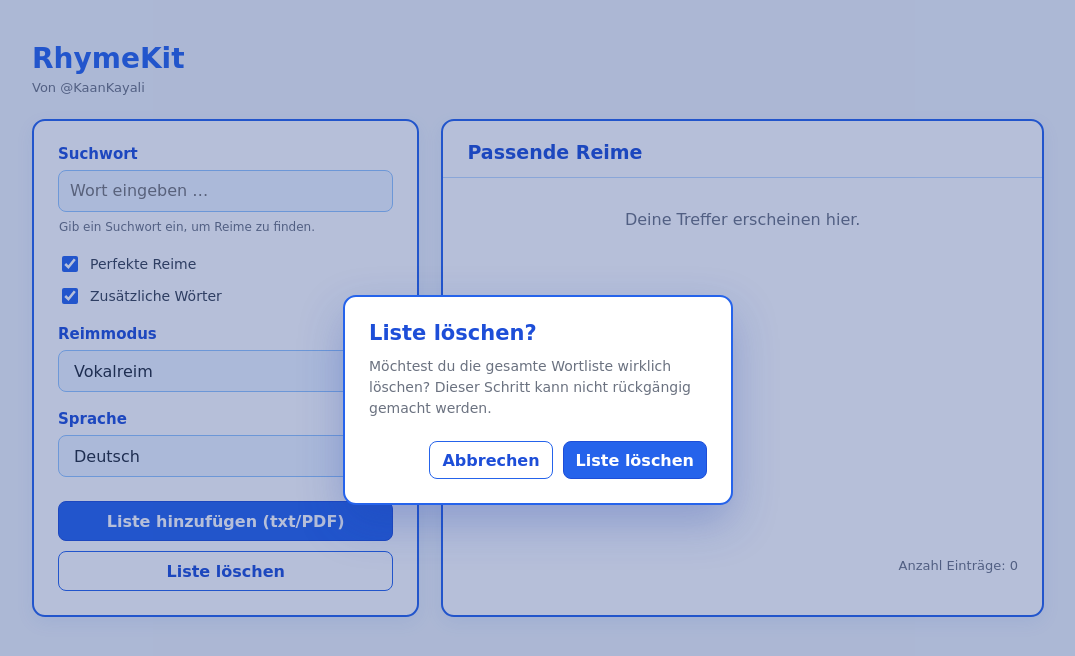
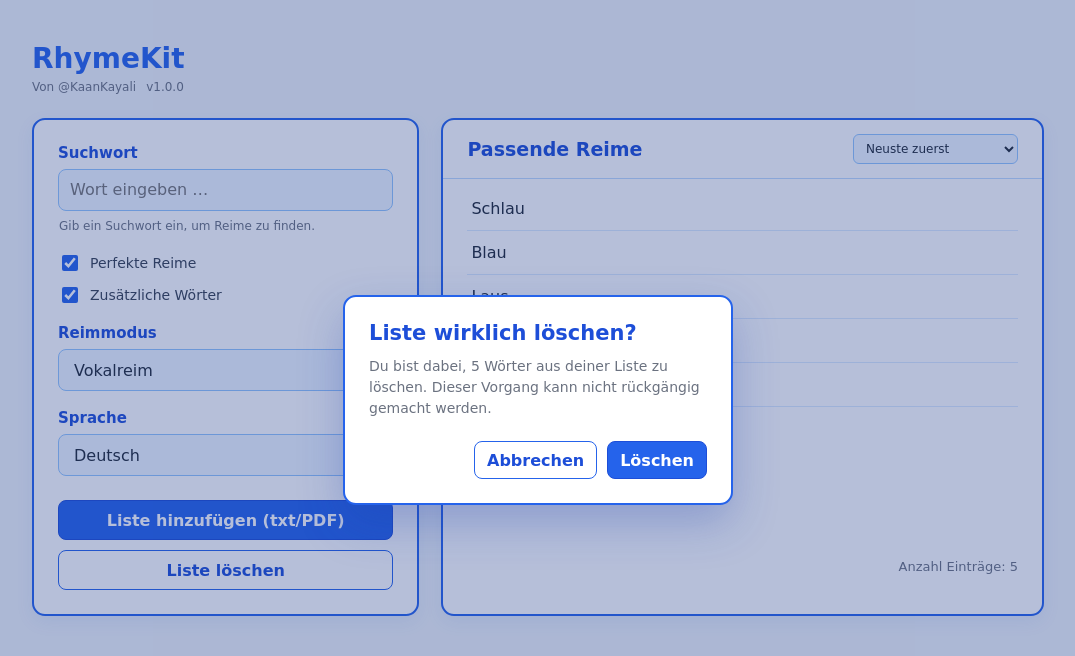
Before and after one commit to KaanKayali/RhymeKit, a React (Vite) app: page / in a window 1280 px wide. Both pictures are taken after a click on the button "Liste löschen". Shown: the top 656 px of the page, without its empty margins (102-1177 px from the left). Built offline with nearby package versions, Linux system fonts and the light colour scheme.

Commit message:
Add list sorting machanism and new rhyme method and mulitple file selection

```diff
--- a/src/App.jsx
+++ b/src/App.jsx
@@ -1,4 +1,4 @@
-import { useMemo, useState } from 'react'
+import { useEffect, useMemo, useState } from 'react'
 import Header from './components/Header'
 import LeftPanel from './components/LeftPanel'
 import RightPanel from './components/RightPanel'
@@ -9,9 +9,29 @@ export default function App() {
   const [searchTerm, setSearchTerm] = useState('')
   const [rhymeType, setRhymeType] = useState('vowel')
   const [language, setLanguage] = useState('de')
-  const [wordList, setWordList] = useState(DEFAULT_WORD_LIST)
+  const [wordList, setWordList] = useState(() => {
+    try {
+      const savedList = window.localStorage.getItem('rhymekit_word_list')
+      const parsedList = savedList ? JSON.parse(savedList) : null
+      return Array.isArray(parsedList) ? parsedList : DEFAULT_WORD_LIST
+    } catch {
+      return DEFAULT_WORD_LIST
+    }
+  })
   const [settings, setSettings] = useState({ perfectRhymes: true, additionalWords: true })
   const debouncedSearchTerm = useVowelDebounce(searchTerm)
+
+  useEffect(() => {
+    try {
+      if (wordList.length) {
+        window.localStorage.setItem('rhymekit_word_list', JSON.stringify(wordList))
+      } else {
+        window.localStorage.removeItem('rhymekit_word_list')
+      }
+    } catch {
+      // The app remains usable when browser storage is unavailable.
+    }
+  }, [wordList])
 
   const results = useMemo(
     () => findRhymes({ searchTerm: debouncedSearchTerm, rhymeType, language, wordList }),
--- a/src/components/Header.jsx
+++ b/src/components/Header.jsx
@@ -1,8 +1,13 @@
+const APP_VERSION = 'v1.0.0'
+
 export default function Header() {
   return (
     <header className="app-header">
       <h1>RhymeKit</h1>
-      <p>Von @KaanKayali</p>
+      <div className="header-meta">
+        <span>Von @KaanKayali</span>
+        <span>{APP_VERSION}</span>
+      </div>
     </header>
   )
 }
--- a/src/components/LeftPanel.jsx
+++ b/src/components/LeftPanel.jsx
@@ -38,7 +38,7 @@ export default function LeftPanel({
     reader.readAsText(file)
   })
 
-  const readPdfFile = async (file, setProgress) => {
+  const readPdfFile = async (file, onPageProgress) => {
     const fileBuffer = await file.arrayBuffer()
     const pdf = await getDocument({ data: new Uint8Array(fileBuffer) }).promise
     const pages = []
@@ -47,31 +47,45 @@ export default function LeftPanel({
       const page = await pdf.getPage(pageNumber)
       const content = await page.getTextContent()
       pages.push(content.items.map((item) => item.str).join(' '))
-      setProgress(Math.round(20 + (pageNumber / pdf.numPages) * 45))
+      onPageProgress(pageNumber / pdf.numPages)
     }
 
     return pages.join('\n')
   }
 
   const handleFile = async (event) => {
-    const file = event.target.files?.[0]
-    if (!file) return
+    const files = [...(event.target.files || [])]
+    if (!files.length) return
     event.target.value = ''
 
     const updateProgress = (progressPercent, status) => setImportState((current) => ({ ...current, progressPercent, status }))
     setFileMessage('')
-    setImportState({ phase: 'loading', progressPercent: 5, status: 'Datei wird gelesen …' })
+    setImportState({ phase: 'loading', progressPercent: 0, status: 'Dateien werden vorbereitet …' })
 
     try {
-      const isPdf = file.type === 'application/pdf' || file.name.toLowerCase().endsWith('.pdf')
-      const rawText = isPdf
-        ? await readPdfFile(file, (progressPercent) => updateProgress(progressPercent, 'PDF-Text wird extrahiert …'))
-        : await readTextFile(file)
+      const rawTexts = []
+
+      for (const [index, file] of files.entries()) {
+        const fileStart = Math.round((index / files.length) * 70)
+        const fileEnd = Math.round(((index + 1) / files.length) * 70)
+        updateProgress(fileStart, `Datei ${index + 1} von ${files.length} wird gelesen …`)
+
+        const isPdf = file.type === 'application/pdf' || file.name.toLowerCase().endsWith('.pdf')
+        const rawText = isPdf
+          ? await readPdfFile(file, (pageFraction) => updateProgress(
+            Math.round(fileStart + (fileEnd - fileStart) * pageFraction),
+            `PDF ${index + 1} von ${files.length} wird extrahiert …`,
+          ))
+          : await readTextFile(file)
+
+        rawTexts.push(rawText)
+        updateProgress(fileEnd, `Datei ${index + 1} von ${files.length} verarbeitet …`)
+      }
 
       updateProgress(72, 'Phrasen werden extrahiert …')
       await new Promise((resolve) => window.setTimeout(resolve, 120))
       updateProgress(87, 'Einträge werden auf Duplikate geprüft …')
-      const result = prepareImport(rawText, existingWords)
+      const result = prepareImport(rawTexts.join('\n'), existingWords)
       onAddWords(result.entriesToAdd)
       setImportState({ phase: 'summary', progressPercent: 100, ...result })
     } catch (error) {
@@ -112,6 +126,7 @@ export default function LeftPanel({
         <option value="vowel">Vokalreim</option>
         <option value="consonant">Konsonantenreim / Endung</option>
         <option value="vowel_ending">Vokalreim + Endung</option>
+        <option value="frame_vowel">Rahmen-Vokalreim (Erster &amp; Letzter Vokal)</option>
       </select>
 
       <label className="field-label" htmlFor="language">Sprache</label>
@@ -119,7 +134,7 @@ export default function LeftPanel({
         <option value="de">Deutsch</option>
       </select>
 
-      <input ref={fileInputRef} className="visually-hidden" type="file" accept=".txt,.pdf,text/plain,application/pdf" onChange={handleFile} />
+      <input ref={fileInputRef} className="visually-hidden" type="file" multiple accept=".txt,.pdf,text/plain,application/pdf" onChange={handleFile} />
       <div className="button-stack">
         <button className="button button-primary" type="button" onClick={() => fileInputRef.current?.click()}>
           Liste hinzufügen (txt/PDF)
@@ -127,6 +142,8 @@ export default function LeftPanel({
         <button
           className="button button-outline"
           type="button"
+          disabled={existingWords.length === 0}
+          title={existingWords.length === 0 ? 'Die Wortliste ist bereits leer.' : undefined}
           onClick={() => setShowDeleteConfirmation(true)}
         >
           Liste löschen
@@ -137,8 +154,8 @@ export default function LeftPanel({
       {showDeleteConfirmation && (
         <div className="modal-backdrop" role="presentation">
           <section className="delete-modal" role="alertdialog" aria-modal="true" aria-labelledby="delete-list-title" aria-describedby="delete-list-description">
-            <h2 id="delete-list-title">Liste löschen?</h2>
-            <p id="delete-list-description">Möchtest du die gesamte Wortliste wirklich löschen? Dieser Schritt kann nicht rückgängig gemacht werden.</p>
+            <h2 id="delete-list-title">Liste wirklich löschen?</h2>
+            <p id="delete-list-description">Du bist dabei, {existingWords.length} Wörter aus deiner Liste zu löschen. Dieser Vorgang kann nicht rückgängig gemacht werden.</p>
             <div className="modal-actions">
               <button className="button button-outline" type="button" onClick={() => setShowDeleteConfirmation(false)}>Abbrechen</button>
               <button
@@ -151,7 +168,7 @@ export default function LeftPanel({
                   setShowDeleteConfirmation(false)
                 }}
               >
-                Liste löschen
+                Löschen
               </button>
             </div>
           </section>
@@ -174,8 +191,8 @@ export default function LeftPanel({
               <h2 id="import-result-title">{importState.phase === 'summary' ? 'Import Successful' : 'Import fehlgeschlagen'}</h2>
               {importState.phase === 'summary' ? (
                 <div className="import-metrics">
-                  <p><strong>{importState.addedCount}</strong> neue Einträge hinzugefügt.</p>
-                  <p><strong>{importState.skippedDuplicatesCount}</strong> doppelte Einträge übersprungen.</p>
+                  <p><strong>{importState.addedCount}</strong> neue Einträge insgesamt hinzugefügt.</p>
+                  <p><strong>{importState.skippedDuplicatesCount}</strong> Duplikate insgesamt übersprungen.</p>
                 </div>
               ) : <p>{importState.message}</p>}
               <div className="modal-actions">
--- a/src/components/RightPanel.jsx
+++ b/src/components/RightPanel.jsx
@@ -1,17 +1,52 @@
+import { useMemo, useState } from 'react'
+
+export function sortWords(words, sortMode) {
+  const sorted = [...words]
+
+  switch (sortMode) {
+    case 'length_asc':
+      return sorted.sort((a, b) => a.length - b.length)
+    case 'length_desc':
+      return sorted.sort((a, b) => b.length - a.length)
+    case 'alpha_asc':
+      return sorted.sort((a, b) => a.localeCompare(b, 'de', { sensitivity: 'base' }))
+    case 'alpha_desc':
+      return sorted.sort((a, b) => b.localeCompare(a, 'de', { sensitivity: 'base' }))
+    case 'newest':
+      return sorted.reverse()
+    case 'oldest':
+      return sorted
+    case 'default':
+    default:
+      return sorted.reverse()
+  }
+}
+
 export default function RightPanel({ results, hasSearchTerm }) {
+  const [sortMode, setSortMode] = useState('newest')
+  const sortedResults = useMemo(() => sortWords(results, sortMode), [results, sortMode])
+
   return (
     <section className="panel results-panel" aria-label="Reim-Ergebnisse">
       <div className="results-heading">
         <h2>Passende Reime</h2>
+        <select className="sort-select" id="result-sort" value={sortMode} onChange={(event) => setSortMode(event.target.value)} aria-label="Ergebnisse sortieren">
+          <option value="newest">Neuste zuerst</option>
+          <option value="oldest">Älteste zuerst</option>
+          <option value="length_asc">Kürzeste Wort zuerst</option>
+          <option value="length_desc">Längstes Wort zuerst</option>
+          <option value="alpha_asc">a - z</option>
+          <option value="alpha_desc">z - a</option>
+        </select>
       </div>
       <div className="results-list" aria-live="polite">
-        {results.length ? (
-          <ul>{results.map((word) => <li key={word}>{word}</li>)}</ul>
+        {sortedResults.length ? (
+          <ul>{sortedResults.map((word, index) => <li key={`${word}-${index}`}>{word}</li>)}</ul>
         ) : (
-          <p className="empty-state">{hasSearchTerm ? 'Keine passenden Einträge gefunden.' : 'Deine Treffer erscheinen hier.'}</p>
+          <p className="empty-state">{hasSearchTerm ? 'Keine passenden Einträge gefunden.' : 'Deine Wortliste ist noch leer.'}</p>
         )}
       </div>
-      <p className="entry-count">Anzahl Einträge: {results.length}</p>
+      <p className="entry-count">Anzahl Einträge: {sortedResults.length}</p>
     </section>
   )
 }
--- a/src/index.css
+++ b/src/index.css
@@ -21,7 +21,7 @@ button { cursor: pointer; }
 
 .app-header { margin-bottom: 24px; }
 .app-header h1 { margin: 0; color: #2563eb; font-size: 28px; font-weight: 700; line-height: 1.2; }
-.app-header p { margin: 4px 0 0; color: #6b7280; font-size: 13px; font-weight: 400; }
+.header-meta { display: flex; gap: 10px; margin-top: 4px; color: #6b7280; font-size: 12px; font-weight: 400; }
 
 .workspace { display: grid; grid-template-columns: minmax(270px, 0.9fr) minmax(340px, 1.4fr); gap: 22px; }
 .panel { min-height: 440px; border: 2px solid #2563eb; border-radius: 13px; background: #fff; box-shadow: 0 6px 18px rgb(37 99 235 / 8%); }
@@ -40,6 +40,7 @@ button { cursor: pointer; }
 .button-stack { display: grid; gap: 10px; margin-top: 24px; }
 .button { min-height: 40px; border-radius: 8px; padding: 8px 12px; font-weight: 700; transition: background-color .15s, color .15s, transform .15s; }
 .button:hover { transform: translateY(-1px); }
+.button:disabled { cursor: not-allowed; opacity: .5; transform: none; }
 .button-primary { border: 1px solid #1d4ed8; background: #2563eb; color: #fff; }
 .button-primary:hover { background: #1d4ed8; }
 .button-outline { border: 1px solid #2563eb; background: #fff; color: #1d4ed8; }
@@ -66,8 +67,9 @@ button { cursor: pointer; }
 .import-metrics strong { color: #1d4ed8; font-size: 19px; }
 
 .results-panel { display: flex; flex-direction: column; overflow: hidden; }
-.results-heading { border-bottom: 1px solid #bfdbfe; padding: 20px 24px 14px; }
+.results-heading { display: flex; align-items: center; justify-content: space-between; gap: 12px; border-bottom: 1px solid #bfdbfe; padding: 14px 24px; }
 .results-heading h2 { margin: 0; color: #1d4ed8; font-size: 19px; }
+.sort-select { width: auto; min-height: 30px; border-radius: 6px; padding: 4px 8px; font-size: 12px; }
 .results-list { flex: 1; min-height: 0; max-height: 365px; overflow-y: auto; padding: 8px 24px; }
 .results-list ul { padding: 0; margin: 0; list-style: none; }
 .results-list li { border-bottom: 1px solid #dbeafe; padding: 12px 4px; color: #1f2937; }
@@ -79,4 +81,6 @@ button { cursor: pointer; }
   .workspace { grid-template-columns: 1fr; }
   .panel { min-height: auto; }
   .results-panel { min-height: 370px; }
+  .results-heading { align-items: flex-start; flex-direction: column; }
+  .sort-select { width: 100%; }
 }
--- a/src/utils/rhymeEngine.js
+++ b/src/utils/rhymeEngine.js
@@ -28,39 +28,60 @@ export function extractEndingFromLastVowel(word) {
  * original dictionary entry is returned for display in the UI.
  */
 export function findRhymes({ searchTerm, rhymeType, language, wordList }) {
-  if (!searchTerm || !wordList) return []
+  if (!wordList) return []
 
-  const cleanInput = searchTerm.trim().toLowerCase()
-  if (!cleanInput) return []
+  const uniqueWordList = []
+  const seenEntries = new Set()
+  for (const entry of wordList) {
+    const cleanEntry = String(entry || '').trim().toLowerCase()
+    if (cleanEntry && !seenEntries.has(cleanEntry)) {
+      seenEntries.add(cleanEntry)
+      uniqueWordList.push(entry)
+    }
+  }
 
-  const inputVowels = extractVowelSequence(cleanInput).join('-')
+  const cleanInput = String(searchTerm || '').trim().toLowerCase()
+  // With no active search, show every unique loaded entry unchanged.
+  if (!cleanInput) return uniqueWordList
+
+  const inputVowels = extractVowelSequence(cleanInput)
+  const inputVowelKey = inputVowels.join('-')
   const inputEnding = extractEndingFromLastVowel(cleanInput)
 
   // Reserved for future language-specific phoneme rules.
   void language
 
-  return wordList.filter((entry) => {
+  return uniqueWordList.filter((entry) => {
     const cleanEntry = String(entry || '').trim().toLowerCase()
 
     // Never display the searched word itself, even if its capitalization differs.
     if (!cleanEntry || cleanEntry === cleanInput) return false
 
-    const entryVowels = extractVowelSequence(cleanEntry).join('-')
+    const entryVowels = extractVowelSequence(cleanEntry)
+    const entryVowelKey = entryVowels.join('-')
     const entryEnding = extractEndingFromLastVowel(cleanEntry)
 
     switch (rhymeType) {
       case 'vowel':
-        return inputVowels.length > 0 && inputVowels === entryVowels
+        return inputVowelKey.length > 0 && inputVowelKey === entryVowelKey
 
       case 'consonant':
         return inputEnding.length > 0 && inputEnding === entryEnding
 
       case 'vowel_ending':
         return (
-          inputVowels.length > 0 &&
-          inputVowels === entryVowels &&
+          inputVowelKey.length > 0 &&
+          inputVowelKey === entryVowelKey &&
           inputEnding.length > 0 &&
           inputEnding === entryEnding
+        )
+
+      case 'frame_vowel':
+        return (
+          inputVowels.length > 0 &&
+          entryVowels.length > 0 &&
+          inputVowels[0] === entryVowels[0] &&
+          inputVowels.at(-1) === entryVowels.at(-1)
         )
 
       default:
```
